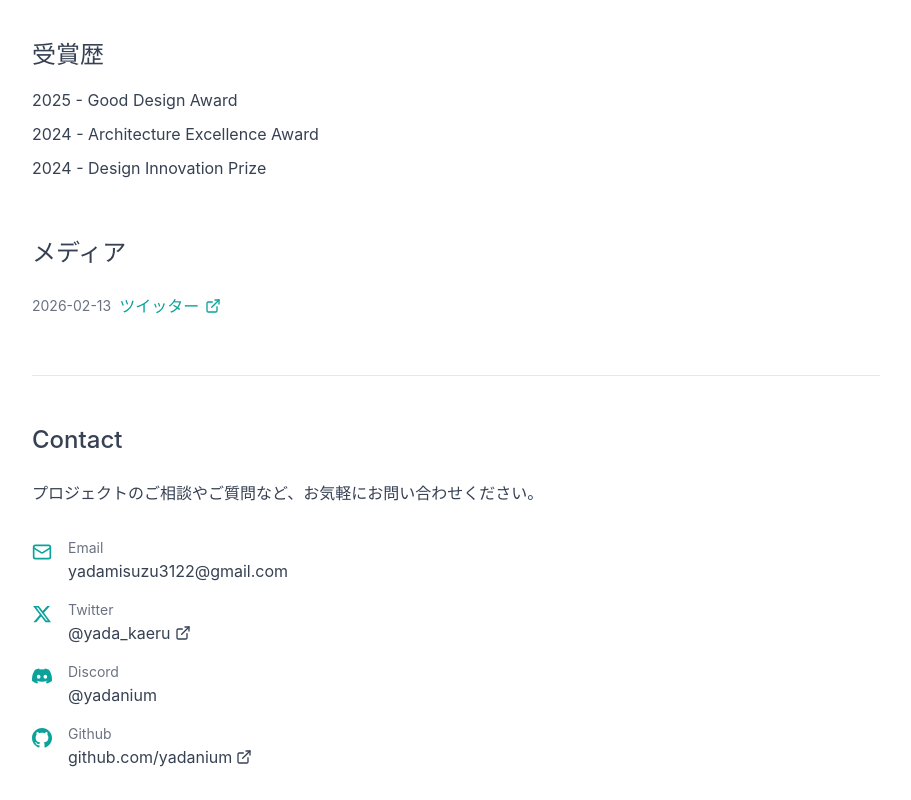
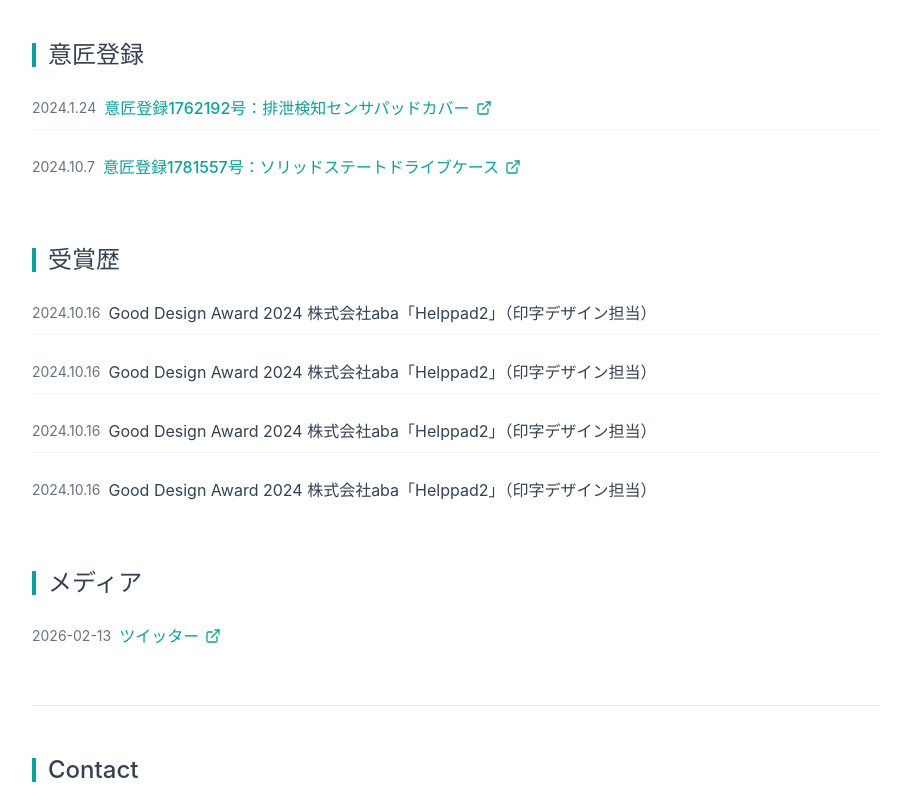
Before and after one commit to yadanium/Yada_folio_2026, a React (Vite) app: page /about in a window 1280 px wide. Shown: the part 1360-2160 px from the top of the page, without its empty margins (184-1095 px from the left). Built offline with nearby package versions, Linux system fonts and the light colour scheme.

Commit message:
Enhance About and Home pages with improved section headers and additional content. Update About page to include design registration and awards, and add a 'Works' section header in Home page for better organization.

```diff
--- a/src/app/pages/About.tsx
+++ b/src/app/pages/About.tsx
@@ -25,7 +25,10 @@ export function About() {
       </div>
 
       <div className="max-w-4xl mx-auto px-6 py-12">
-        <h1 className="text-4xl mb-8">About me</h1>
+        <h1 className="text-4xl mb-8 flex items-center gap-3">
+          <span className="w-1 h-8 bg-[#0BA29A]"></span>
+          About me
+        </h1>
 
         {/* プロフィールセクション */}
         <div className="flex flex-col md:flex-row gap-8 mb-12">
@@ -40,7 +43,8 @@ export function About() {
             <br/>
             <h2 className="text-2xl mb-4">矢田 美涼 / Yada Misuzu</h2>
             <p>
-              千葉工業大学 創造工学部 デザイン科学科卒業、慶應義塾大学大学院 政策・メディア研究科 XDプログラム在学中。<br/>
+              千葉工業大学 創造工学部 デザイン科学科卒業。<br/>
+              慶應義塾大学大学院 政策・メディア研究科 XDプログラム在学中。<br/>
               在学中にヤダニウムとして個人事業主を開業。
             </p>
             <p>
@@ -63,7 +67,10 @@ export function About() {
 
 
           <div className="pt-8">
-            <h2 className="text-2xl mb-4">サービス</h2>
+            <h2 className="text-2xl mb-4 flex items-center gap-3">
+              <span className="w-1 h-6 bg-[#0BA29A]"></span>
+              サービス
+            </h2>
             <ul className="space-y-2">
               <li>• ロゴデザイン</li>
               <li>• パッケージデザイン</li>
@@ -74,16 +81,68 @@ export function About() {
           </div>
 
           <div className="pt-8">
-            <h2 className="text-2xl mb-4">受賞歴</h2>
-            <ul className="space-y-2">
-              <li>2025 - Good Design Award</li>
-              <li>2024 - Architecture Excellence Award</li>
-              <li>2024 - Design Innovation Prize</li>
+            <h2 className="text-2xl mb-4 flex items-center gap-3">
+              <span className="w-1 h-6 bg-[#0BA29A]"></span>
+              意匠登録
+            </h2>
+            <ul className="space-y-4">
+              <li className="flex items-center gap-2 py-2 border-b border-gray-100 last:border-0">
+                <span className="text-sm text-gray-500 shrink-0">2024.1.24</span>
+                <a
+                  href="https://www.j-platpat.inpit.go.jp/c1801/DE/JP-2023-014207/30/ja"
+                  target="_blank"
+                  rel="noopener noreferrer"
+                  className="flex items-center gap-1.5 text-[#0BA29A] hover:underline font-medium"
+                >
+                  意匠登録1762192号：排泄検知センサパッドカバー
+                  <ExternalLink className="w-4 h-4 shrink-0" />
+                </a>
+              </li>
+              <li className="flex items-center gap-2 py-2 border-b border-gray-100 last:border-0">
+                <span className="text-sm text-gray-500 shrink-0">2024.10.7</span>
+                <a
+                  href="https://www.j-platpat.inpit.go.jp/c1801/DE/JP-2024-000230/30/ja"
+                  target="_blank"
+                  rel="noopener noreferrer"
+                  className="flex items-center gap-1.5 text-[#0BA29A] hover:underline font-medium"
+                >
+                  意匠登録1781557号：ソリッドステートドライブケース
+                  <ExternalLink className="w-4 h-4 shrink-0" />
+                </a>
+              </li>
             </ul>
           </div>
 
           <div className="pt-8">
-            <h2 className="text-2xl mb-4">メディア</h2>
+            <h2 className="text-2xl mb-4 flex items-center gap-3">
+              <span className="w-1 h-6 bg-[#0BA29A]"></span>
+              受賞歴
+            </h2>
+            <ul className="space-y-4">
+              <li className="flex items-center gap-2 py-2 border-b border-gray-100 last:border-0">
+                <span className="text-sm text-gray-500 shrink-0">2024.10.16</span>
+                <span>Good Design Award 2024 株式会社aba「Helppad2」（印字デザイン担当）</span>
+              </li>
+              <li className="flex items-center gap-2 py-2 border-b border-gray-100 last:border-0">
+                <span className="text-sm text-gray-500 shrink-0">2024.10.16</span>
+                <span>Good Design Award 2024 株式会社aba「Helppad2」（印字デザイン担当）</span>
+              </li>
+              <li className="flex items-center gap-2 py-2 border-b border-gray-100 last:border-0">
+                <span className="text-sm text-gray-500 shrink-0">2024.10.16</span>
+                <span>Good Design Award 2024 株式会社aba「Helppad2」（印字デザイン担当）</span>
+              </li>
+              <li className="flex items-center gap-2 py-2 border-b border-gray-100 last:border-0">
+                <span className="text-sm text-gray-500 shrink-0">2024.10.16</span>
+                <span>Good Design Award 2024 株式会社aba「Helppad2」（印字デザイン担当）</span>
+              </li>
+            </ul>
+          </div>
+
+          <div className="pt-8">
+            <h2 className="text-2xl mb-4 flex items-center gap-3">
+              <span className="w-1 h-6 bg-[#0BA29A]"></span>
+              メディア
+            </h2>
             <ul className="space-y-4">
               {mediaItems.map((item, index) => (
                 <li key={index} className="flex items-center gap-2 py-2 border-b border-gray-100 last:border-0">
@@ -106,7 +165,10 @@ export function About() {
           </div>
 
           <div className="pt-12 border-t border-gray-200 mt-12">
-            <h2 className="text-2xl mb-6">Contact</h2>
+            <h2 className="text-2xl mb-6 flex items-center gap-3">
+              <span className="w-1 h-6 bg-[#0BA29A]"></span>
+              Contact
+            </h2>
             <p className="mb-8">
               プロジェクトのご相談やご質問など、お気軽にお問い合わせください。
             </p>
--- a/src/app/pages/Home.tsx
+++ b/src/app/pages/Home.tsx
@@ -72,6 +72,12 @@ export function Home() {
       <HeroSlideshow />
 
       <div className="max-w-7xl mx-auto px-6 py-12">
+        {/* Works見出し */}
+        <h2 className="text-2xl mb-6 flex items-center gap-3">
+          <span className="w-1 h-6 bg-[#0BA29A]"></span>
+          Works
+        </h2>
+
         {/* フィルターボタン */}
         <div
           id="works-filters"
```
